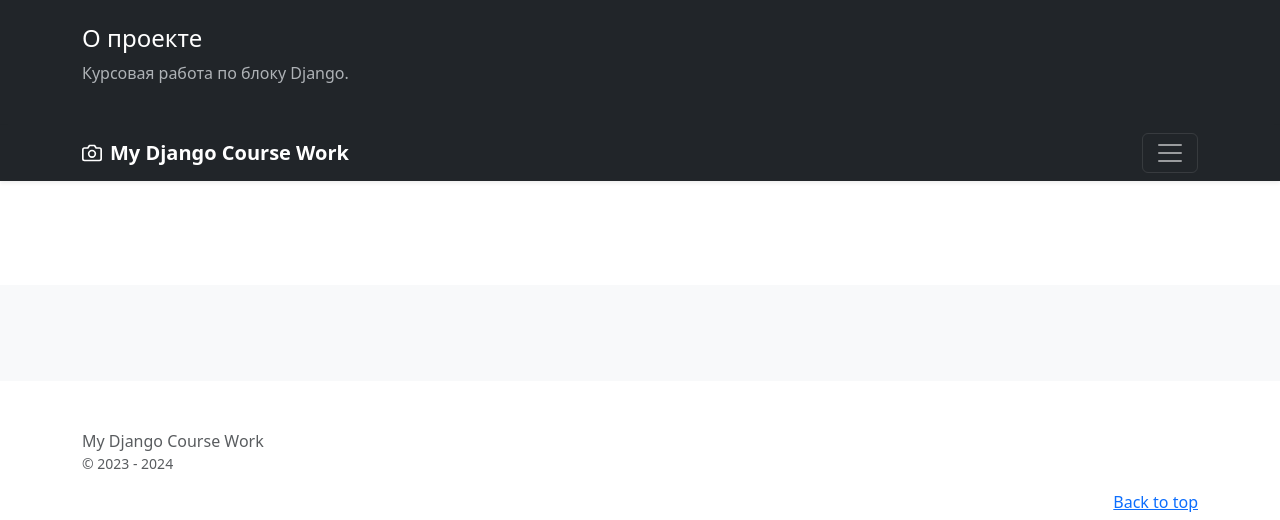
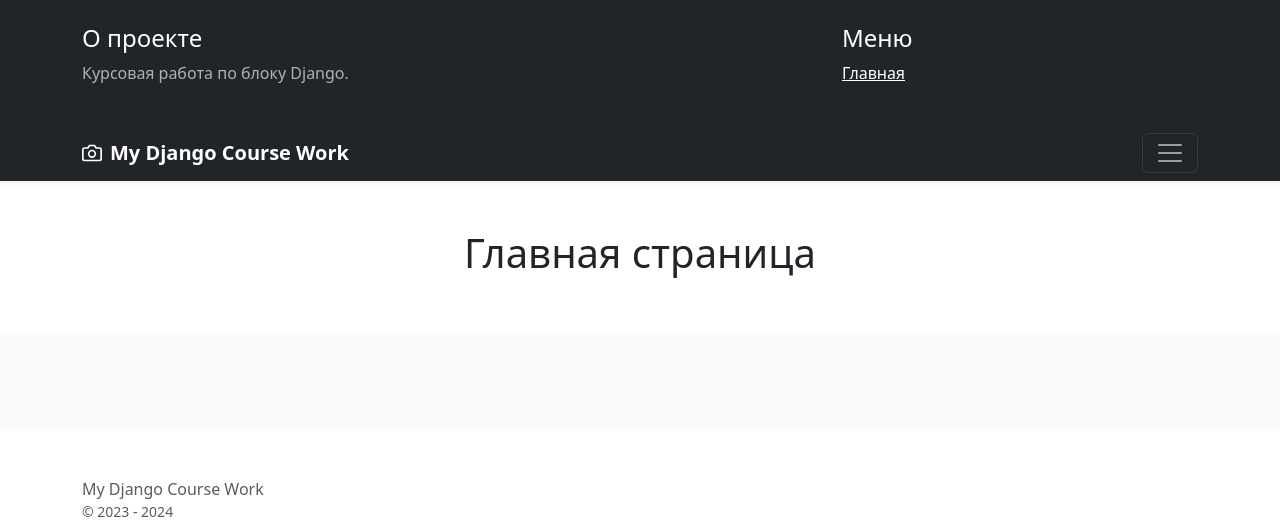
Before and after one commit to skysaika/cworkdjango, a Django app: page / in a window 1280 px wide, after a click that opens the changed part. Shown: the top 520 px of the page. Run offline with Django 5.2, Linux system fonts and the light colour scheme; some libraries are stand-ins or nearby versions.

Commit message:
Include inc_main_menu.html to base.html in main app, path to button 'Главная' in menu.

```diff
--- a/main/templates/main/base.html
+++ b/main/templates/main/base.html
@@ -146,7 +146,7 @@
                     <p class="text-body-secondary">Курсовая работа по блоку Django. </p>
                 </div>
                 <!-- главное меню в подшаблоне templates/includes/inc_main_menu.html -->
-{#                {% include 'main/includes/inc_main_menu.html' %}#}
+                {% include 'main/includes/inc_main_menu.html' %}
             </div>
         </div>
     </div>
@@ -182,7 +182,7 @@
                 <div class="row row-cols-1 row-cols-sm-2 row-cols-md-3 g-3">
                     {% for object in object_list %}
                         <!-- карточка контента из вложенного шаблон -->
-{#                        {% include 'main/includes/inc_main_card.html' %}#}
+{#                        {% include 'main/includes/inc_client_card.html' %}#}
                     {% endfor %}
                 </div>
             {% endblock %}
--- /dev/null
+++ b/main/templates/main/includes/inc_main_menu.html
@@ -0,0 +1,13 @@
+
+<!-- templates/includes/inc_main_menu.html  -->
+<div class="col-sm-4 offset-md-1 py-4">
+    <h4>Меню</h4>
+    <ul class="list-unstyled">
+        <li><a href="{% url 'main:index' %}" class="text-white">Главная</a></li>
+{#        <li><a href="{% url 'clients:client_list' %}" class="text-white">Клиенты</a></li>#}
+{#        <li><a href="{% url 'mailing:mailing_list' %}" class="text-white">Рассылки</a></li>#}
+
+
+    </ul>
+</div>
+<!-- Главное меню конец -->
--- a/main/views.py
+++ b/main/views.py
@@ -5,3 +5,6 @@ from django.views.generic import TemplateView
 class IndexView(TemplateView):
     """Представление главной страницы."""
     template_name = 'main/index.html'
+    extra_context = {
+        'title': 'Главная страница',
+    }
```
Also changed, not shown: main/urls.py (line endings or trailing spaces).
